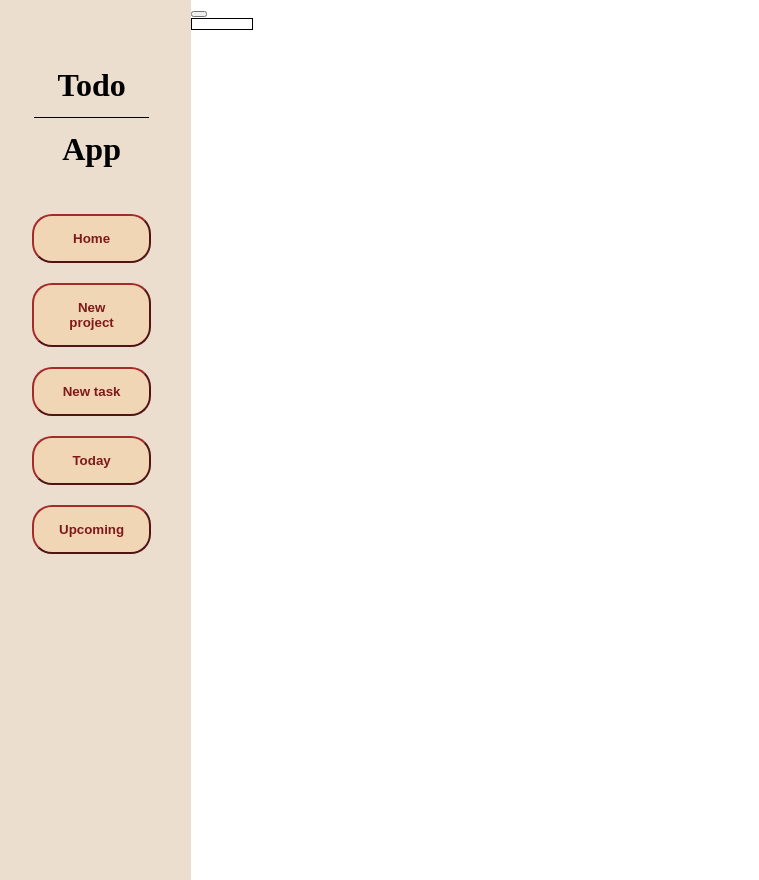
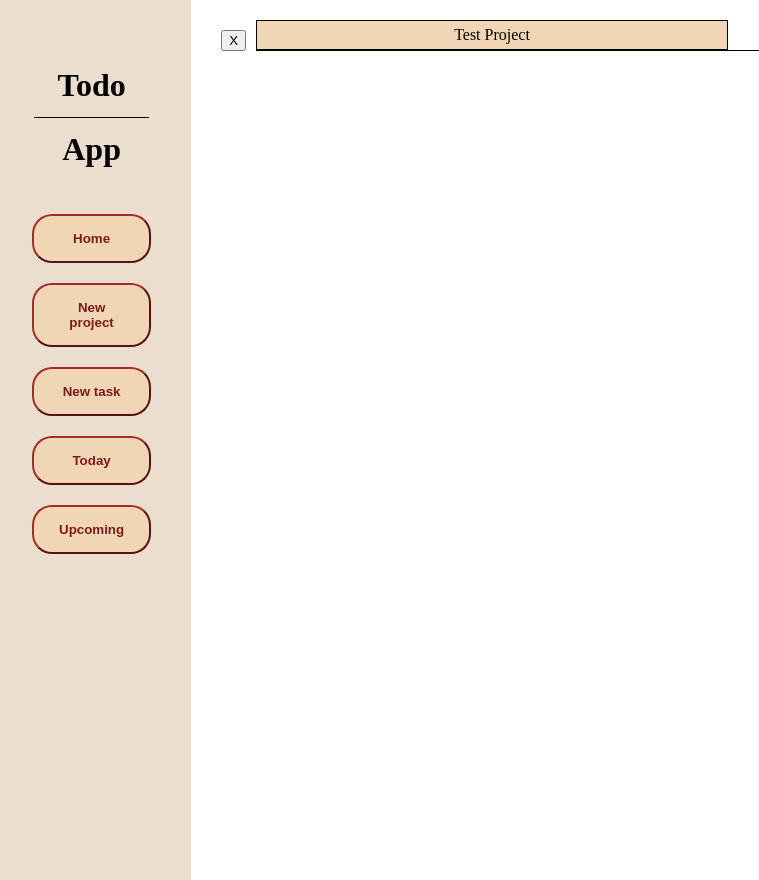
Before and after one commit to Vikms95/js-top-todo-list, a website built with webpack: page dist/index.html in a window 1280 px wide. Both pictures are taken after a click on the button "New project". Shown: the whole page, without its empty margins (8-767 px from the left). Built offline with nearby package versions, Linux system fonts and the light colour scheme.

Commit message:
Initial styling to project div

```diff
--- a/src/logic/createProjectObject.js
+++ b/src/logic/createProjectObject.js
@@ -1,8 +1,8 @@
-import projectsStorage from './objectsStorage'
+import {projectsStorage} from './objectsStorage'
 import { generateUniqueID } from './createTodoObject'
 
 const askForProjectInput = () => {
-        // let title = prompt('Enter title')
+    // let title = prompt('Enter title')
     // if(title === null) return
     // let todo = createTodoObject(title,dueDate,priority,description)
 
--- a/src/view/renderViewProject.js
+++ b/src/view/renderViewProject.js
@@ -11,14 +11,16 @@ const renderViewProject = ()=>{
 
     // Create divs within project div
     const title = document.createElement('div')
-    const todos = document.createElement('ol') // Will try using <ol> and <li>
+    const todoListContainer = document.createElement('div')
+    const todoList = document.createElement('ol') // Will try using <ol> and <li>
 
     // Append container to todoElementsContainer, container div > checkmark div, todo div
     dynamicElementsContainer.appendChild(container)
     container.appendChild(buttons)
     container.appendChild(project)
     project.appendChild(title)
-    project.appendChild(todos)
+    project.appendChild(todoListContainer)
+    todoListContainer.appendChild(todoList)
 
     // Appends buttons to buttons container
     buttons.appendChild(deleteButton)
@@ -26,16 +28,19 @@ const renderViewProject = ()=>{
     // Change div id/class
     container.classList.add('project-container')
     container.classList.add('faded-out')
-
-    buttons.classList.add('project')
-
+    buttons.classList.add('buttons')
+    project.classList.add('project')
+    title.classList.add('project')
     title.classList.add('title')
+    todoListContainer.classList.add('todo-list-container')
+    todoList.classList.add('todo-list')
 
     // Call for askForProjectInput and store the object returned
     const projectObject = askForProjectInput()
     console.log(projectObject)
 
     // Change text content of divs depending on the property values from the object
+    deleteButton.textContent = 'X'
     title.textContent = projectObject.title
 
     // Change title bg depending on property value 'priority'
@@ -46,7 +51,7 @@ const renderViewProject = ()=>{
         container.classList.remove("faded-out")
       })
 
-    // Add event listeners to buttons within the todo div
+    // Add event listeners to buttons within the todo di
 
     // Return container to be appended in index.js
     return dynamicElementsContainer
--- a/src/view/renderViewTodo.js
+++ b/src/view/renderViewTodo.js
@@ -40,7 +40,7 @@ const renderViewTodo = () =>{
     container.classList.add('faded-out')
 
     buttons.classList.add('todo')
-    buttons.classList.add('checkmark')
+    buttons.classList.add('buttons')
     todo.classList.add('todo')
     todo.classList.add('body')
 
```
Also changed, not shown: notes.md (+4 -2 lines), dist/index.html, dist/main.js, dist/style.css.
